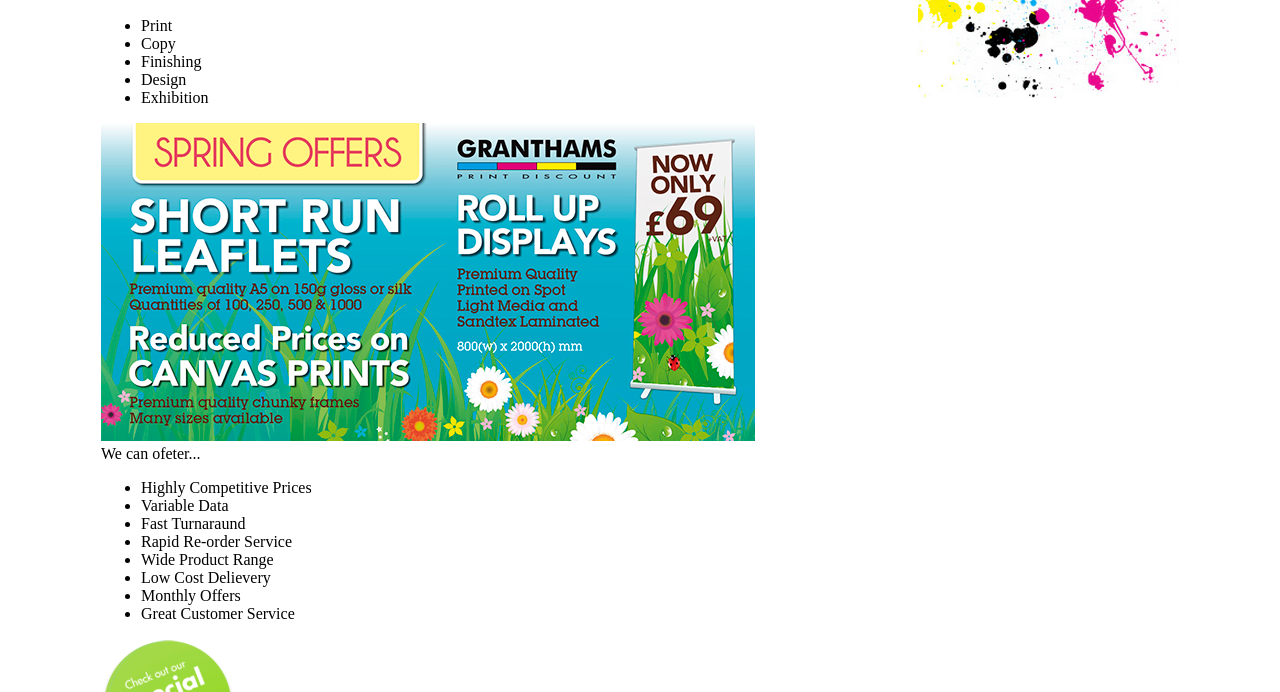
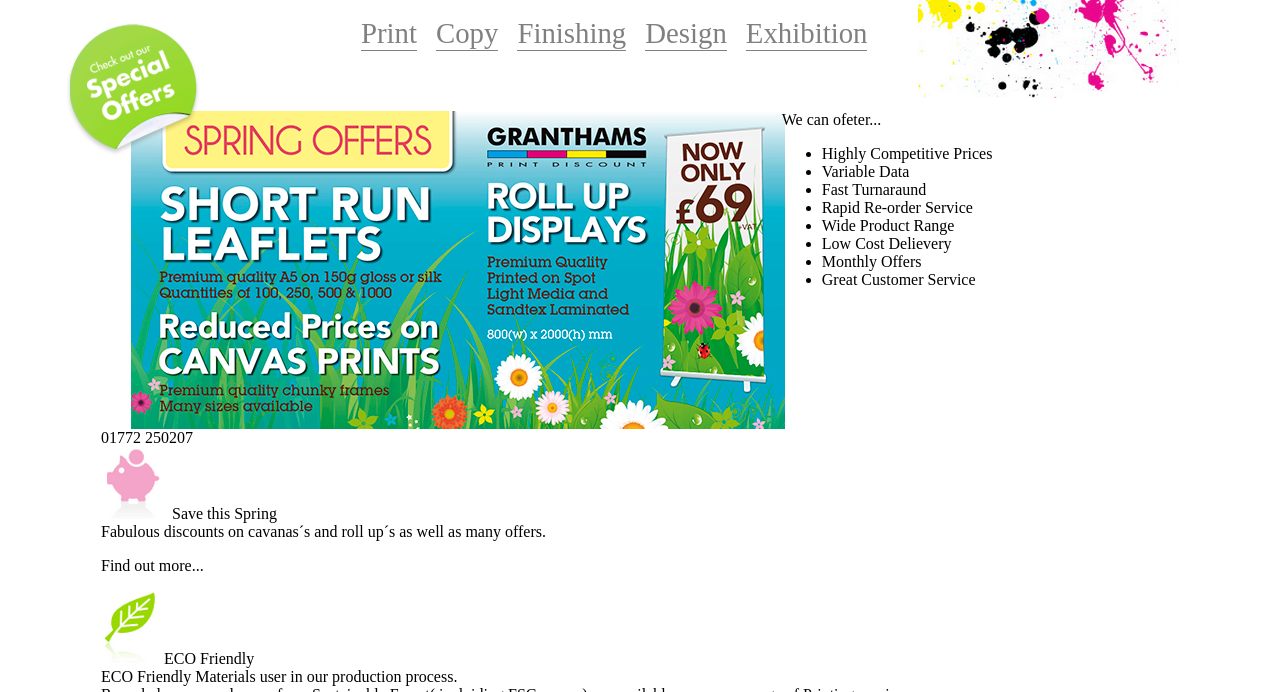
Before and after one commit to santiesteban94/pw2173, a plain HTML site: page practica02css/index.html in a window 1280 px wide. Shown: the part 108-800 px from the top of the page. Drawn offline with Linux system fonts and the light colour scheme.

Commit message:
HTLM5 segunda pàgina web parte3

```diff
--- a/practica02css/css/estilos.css
+++ b/practica02css/css/estilos.css
@@ -3,7 +3,24 @@
     font-size: 16px; /*1em*/
     margin: 0 auto; /*centramos body, 0 para quitar margenes de arriba y abajo*/
     max-width: 1078px; /*empresa-cliente*/
+    min-width: 1078px;
 
+}
+header nav
+{
+	/*border: 1px solid red;*/
+	/*No funciona por la mancha de opintura*/
+	/*text-align: center;*/
+	margin-left: 220px;
+}
+header nav ul li
+{
+	border-bottom: 1px solid gray; /*le pone el bordder a la caja*/
+	color: gray; /*grey*/
+	display: inline-block;
+	font-size: 1.8em;
+	margin-right: 15px;
+	/*text-decoration: underline;*/ /*es para una linea debajo del texto (border de texto)*/
 }
 header input
 {
@@ -11,6 +28,14 @@
 	margin-right: : -200px;
 	margin-top: 15px;
 	position: relative;
+}
+#bgoffer
+{
+	/*margin-top: -500px;*/
+	/*position: static;*/
+	left: -35px;
+	position: relative;
+	top: -410px;
 }
 #granthams
 {
@@ -21,3 +46,22 @@
 {
 	float: right;
 }
+#primeraseccion
+{
+	height: 318px;
+	margin-top: 60px;
+}
+#primeraseccion article
+{
+	display: inline-block;
+	vertical-align: top;
+}
+#secc01art01
+{
+	margin-left: 30px;
+	width: 60%;
+}
+#secc01art02
+{
+	width: 30%;
+}
--- a/practica02css/index.html
+++ b/practica02css/index.html
@@ -42,7 +42,7 @@
 		</ul>
 
 	</article>
-	<img src="img/bg_offer.png" id="bgoffer alt=">
+	<img src="img/bg_offer.png" id="bgoffer" alt="">
 
 	</section>
 	<section id="segundaseccion">
```
